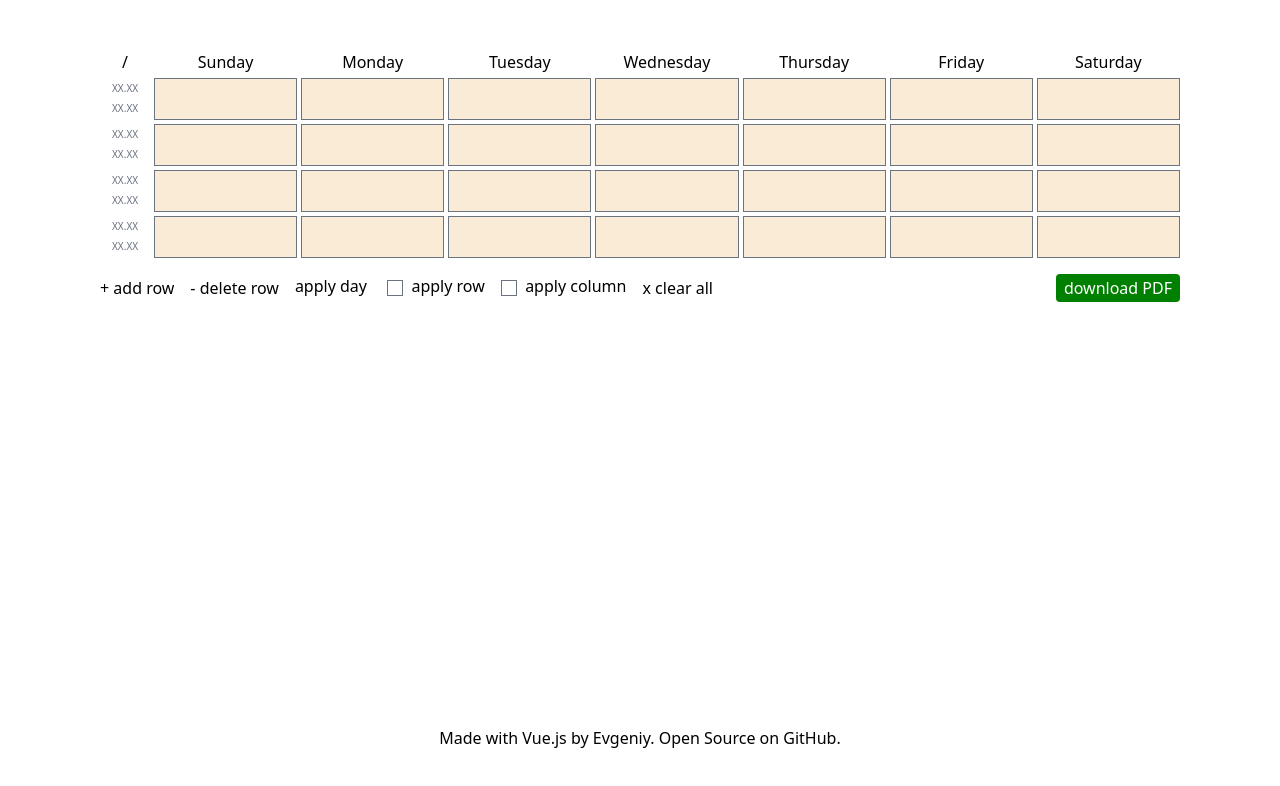
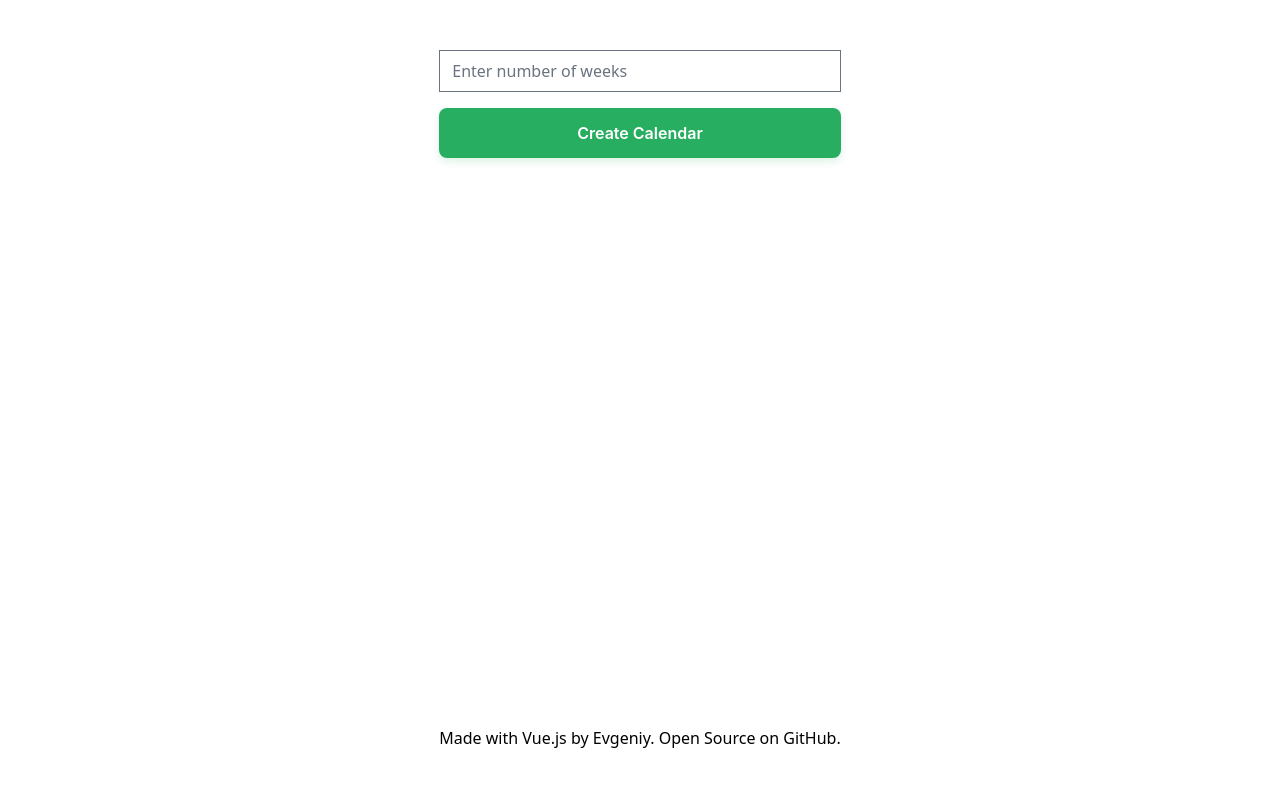
Before and after one commit to Jurason/vue-cryptocurrency-aggregator, a Vue app: page / in a window 1280 px wide. Shown: the top 786 px of the page. Built offline with nearby package versions, Linux system fonts and the light colour scheme.

Commit message:
functionality: apply day, row, column; clear all;

```diff
--- a/src/components/Calendar.vue
+++ b/src/components/Calendar.vue
@@ -1,20 +1,47 @@
 <script>
+
 export default {
 	name: 'CalendarTable',
 	data(){
 		return{
-			msg: '',
+			isCreated: false,
+			initialWeeksCount: null,
+
+			weeks: null,
 			days: 7,
-			weeks: 4,
 
-			currentBox: {},
-			appliedDay: false,
+			currentCell: {row: null, column: null, active: false},
+
+			applyDayButton: {
+				name: this.$options.APPLY_DAY_BUTTON_NAME
+			}
 		}
 	},
+
+	CURRENT_SELECTED_CELL_CLASS: 'selected',
+	ACTIVE_CELL_CLASS: 'active',
+	APPLY_DAY_BUTTON_NAME: 'apply day',
+	OPEN_DAY_BUTTON_NAME: 'open day',
+
 	computed:{
+		isActive(){
+			return this.currentCell.active
+		},
+	},
+	watch:{
 
 	},
 	methods:{
+		createCalendar(){
+			if(!this.initialWeeksCount){
+				document.querySelector('input').blur()
+				return
+			}
+			this.weeks = this.initialWeeksCount
+			this.isCreated = true
+			this.initialWeeksCount = null
+			document.querySelectorAll('input').forEach(input => input.blur())
+		},
 		addRow(){
 			this.weeks++
 		},
@@ -25,16 +52,44 @@ export default {
 			this.weeks--
 		},
 		pickBox(e){
-			this.currentBox['row'] = e.target.attributes.row.value
-			this.currentBox['column'] = e.target.attributes.column.value
+			this.currentCell['row'] = e.target.attributes.row.value
+			this.currentCell['column'] = e.target.attributes.column.value
+			this.currentCell['active'] = e.target.classList.contains('active') ? true : false
+
+			const selectedCell = document.querySelector(`.${this.$options.CURRENT_SELECTED_CELL_CLASS}`)
+			if(selectedCell){
+				selectedCell.classList.remove(this.$options.CURRENT_SELECTED_CELL_CLASS)
+			}
+			e.target.classList.add(this.$options.CURRENT_SELECTED_CELL_CLASS)
+		},
+		applyDay() {
+			const selectedCell = document.querySelector(`.${this.$options.CURRENT_SELECTED_CELL_CLASS}`)
+			if(!selectedCell){
+				return
+			}
+			if(selectedCell.classList.contains(this.$options.ACTIVE_CELL_CLASS)){
+				selectedCell.classList.remove(this.$options.ACTIVE_CELL_CLASS)
+				this.currentCell.active = false
+				return
+			}
+			selectedCell.classList.add(this.$options.ACTIVE_CELL_CLASS)
+			this.currentCell.active = true
 		},
 		applyRow(){
-			const row = document.querySelectorAll(`input[row="${this.currentBox.row}"]`)
-			row.forEach(box => box.classList.add('active'))
+			const row = document.querySelectorAll(`input[row="${this.currentCell.row}"]`)
+			row.forEach(box => box.classList.add(this.$options.ACTIVE_CELL_CLASS))
 		},
 		applyColumn(){
-			const row = document.querySelectorAll(`input[column="${this.currentBox.column}"]`)
-			row.forEach(box => box.classList.add('active'))
+			const row = document.querySelectorAll(`input[column="${this.currentCell.column}"]`)
+			row.forEach(box => box.classList.add(this.$options.ACTIVE_CELL_CLASS))
+		},
+		clearAll(){
+			const allCells = document.querySelectorAll('.day > input')
+			allCells.forEach(input => {
+				input.classList.remove(this.$options.CURRENT_SELECTED_CELL_CLASS)
+				input.classList.remove(this.$options.ACTIVE_CELL_CLASS)
+				input.value = ''
+			})
 		}
 	}
 }
@@ -71,6 +126,7 @@ export default {
 		width: 100%;
 		outline: none;
 		background-color: antiquewhite;
+		text-align: center;
 	}
 	.day .active {
 		background-color: brown;
@@ -104,13 +160,75 @@ export default {
 		color: white;
 		padding: .125rem .5rem;
 	}
+	.initial-state {
+		display: flex;
+		flex-direction: column;
+		justify-content: space-between;
+		height: 100vh;
+	}
+	.created {
+		margin-top: 50px;
+		height: 20vh;
+	}
+	.initial-state-form {
+		display: flex;
+		flex-direction: column;
+		gap: 1em;
+		margin-bottom: 50px;
+		text-align: left;
+	}
 
+	.create-calendar {
+		appearance: none;
+		backface-visibility: hidden;
+		background-color: #27ae60;
+		border-radius: 8px;
+		border-style: none;
+		box-shadow: rgba(39, 174, 96, .15) 0 4px 9px;
+		box-sizing: border-box;
+		color: #fff;
+		cursor: pointer;
+		display: inline-block;
+		font-family: Inter,-apple-system,system-ui,"Segoe UI",Helvetica,Arial,sans-serif;
+		font-size: 16px;
+		font-weight: 600;
+		letter-spacing: normal;
+		line-height: 1.5;
+		outline: none;
+		overflow: hidden;
+		padding: 13px 20px;
+		position: relative;
+		text-align: center;
+		text-decoration: none;
+		transform: translate3d(0, 0, 0);
+		transition: all .3s;
+		user-select: none;
+		-webkit-user-select: none;
+		touch-action: manipulation;
+		vertical-align: top;
+		white-space: nowrap;
+ }
 
+	.create-calendar:hover {
+		background-color: #1e8449;
+		opacity: 1;
+		transform: translateY(0);
+		transition-duration: .35s;
+	}
+
+	.create-calendar:active {
+		transform: translateY(2px);
+		transition-duration: .35s;
+	}
+
+	.create-calendar:hover {
+		box-shadow: rgba(39, 174, 96, .2) 0 6px 12px;
+	}
 </style>
 
 <template>
 	<div class="wrapper">
-	<div class="wrapper-table">
+	<div v-if="isCreated" class="wrapper-table">
 		<div class="main">
 			<div class="week">
 				<div>/</div>
@@ -132,10 +250,7 @@ export default {
 							type="text"
 							:row="i"
 							:column="j"
-							@focus="pickBox"
-					:class="{
-
-					}">
+							@focus="pickBox">
 				</div>
 			</div>
 		</div>
@@ -144,7 +259,7 @@ export default {
 				<button @click="addRow">+ add row</button>
 				<button @click="deleteRow">- delete row</button>
 				<label for="apply-day">
-					<button id="apply-day">apply day</button>&nbsp;
+					<button @click="applyDay" id="apply-day">{{ applyDayButton.name = isActive ? $options.OPEN_DAY_BUTTON_NAME : $options.APPLY_DAY_BUTTON_NAME }}</button>&nbsp;
 				</label>
 				<label for="apply-row">
 					<input @click="applyRow" type="checkbox" id="apply-row">&nbsp;
@@ -154,14 +269,22 @@ export default {
 					<input @click="applyColumn" type="checkbox" id="apply-col">&nbsp;
 					<span>apply column</span>
 				</label>
-				<button >x clear all</button>
+				<button @click="clearAll">x clear all</button>
 			</div>
 			<button class="download">download PDF</button>
 		</div>
 	</div>
-	<footer class="">
-		Made with <span>Vue.js</span> by <a href="https://github.com/Jurason">Evgeniy</a>.
-		Open Source on <a href="https://github.com/Jurason">GitHub</a>.
-	</footer>
+	<div class="initial-state"
+			:class="{
+			'created': isCreated
+			}">
+		<div class="initial-state-form" >
+			<input type="number" v-model="initialWeeksCount" @keydown.enter="createCalendar" placeholder="Enter number of weeks"> <button @click="createCalendar" class="create-calendar">Create Calendar</button>
+		</div>
+		<footer>
+			Made with <span>Vue.js</span> by <a href="https://github.com/Jurason">Evgeniy</a>.
+			Open Source on <a href="https://github.com/Jurason">GitHub</a>.
+		</footer>
+	</div>
 	</div>
 </template>
```
